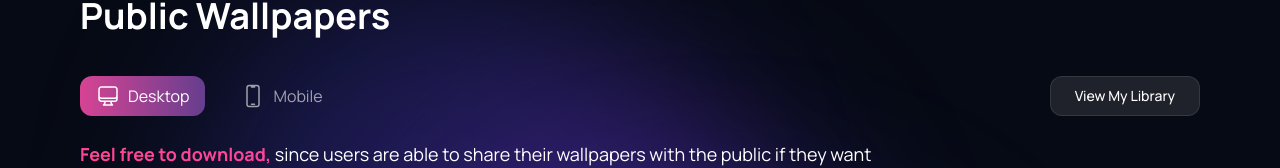
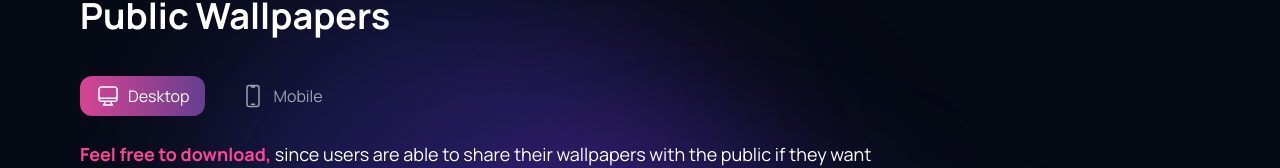
Before and after one commit to Luk4Gorgadze/MoodPaper, a Next.js app in the folder frontend/: page /gallery in a window 1280 px wide. Shown: the part 178-346 px from the top of the page. Built offline with nearby package versions, Linux system fonts and the light colour scheme; no server answers.

Commit message:
Fixed frontend issue

```diff
--- a/frontend/src/app/gallery/page.tsx
+++ b/frontend/src/app/gallery/page.tsx
@@ -1,8 +1,9 @@
 'use client'
 
 import GalleryImage from '../components/GalleryImage'
-import { useState, useEffect } from 'react'
+import { useState, useEffect, useContext } from 'react'
 import { getCookie } from '../utils/cookies';
+import { AuthContext } from '../components/Container';
 
 
 // Add type definition
@@ -24,6 +25,7 @@ export default function Gallery() {
     const [isLoading, setIsLoading] = useState(true);
     const [selectedDevice, setSelectedDevice] = useState<'desktop' | 'mobile'>('desktop');
     const [viewType, setViewType] = useState<'public' | 'personal'>('public');
+    const { isAuthenticated } = useContext(AuthContext);
 
     // Add dimensions mapping
     const deviceDimensions = {
@@ -157,6 +159,7 @@ export default function Gallery() {
                             Mobile
                         </button>
                     </div>
+                    {isAuthenticated && (
                         <button
                             onClick={() => {
                                 setViewType(prev => prev === 'public' ? 'personal' : 'public');
@@ -169,6 +172,7 @@ export default function Gallery() {
                         >
                             {viewType === 'public' ? 'View My Library' : 'View Public Gallery'}
                         </button>
+                    )}
                 </div>
 
                 <p className="text-lg mb-10"><span className="text-accent font-bold">Feel free to download,</span> since users are able to share their wallpapers with the public if they want</p>
```
Lines whose indentation alone changed are shown as unchanged.
